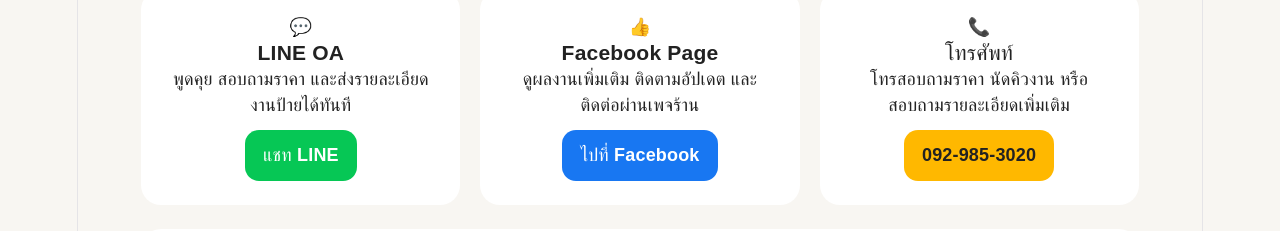
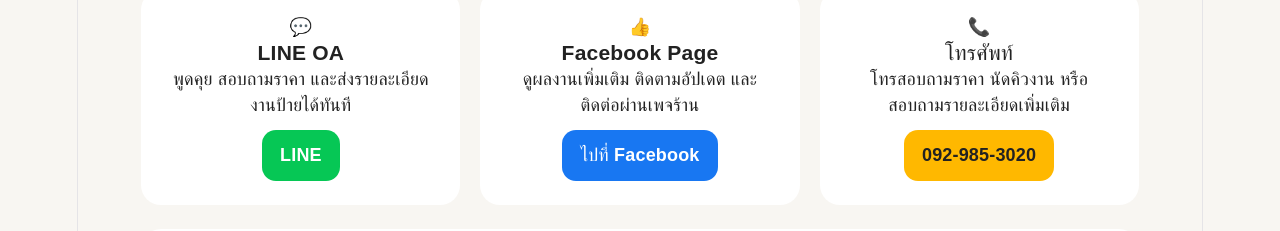
Before and after one commit to Tui-Satit/sign-shop, a React (Vite) app: page / in a window 1280 px wide. Shown: the part 2920-3151 px from the top of the page. Built offline with nearby package versions, Linux system fonts and the light colour scheme.

Commit message:
Edit LINE button

```diff
--- a/src/App.jsx
+++ b/src/App.jsx
@@ -216,12 +216,12 @@
                   <h3>LINE OA</h3>
                   <p>พูดคุย สอบถามราคา และส่งรายละเอียดงานป้ายได้ทันที</p>
                  <a
-                    href="https://line.me/R/oaMessage/@ุ611cpkqx/"
+              href="https://line.me/R/oaMessage/@611cpkqx/"
               target="_blank"
               rel="noopener noreferrer"
               className="contact-btn line-btn"
             >
-                    แชท LINE
+              LINE
             </a>
 
                 </div>
```
Lines whose indentation alone changed are shown as unchanged.
